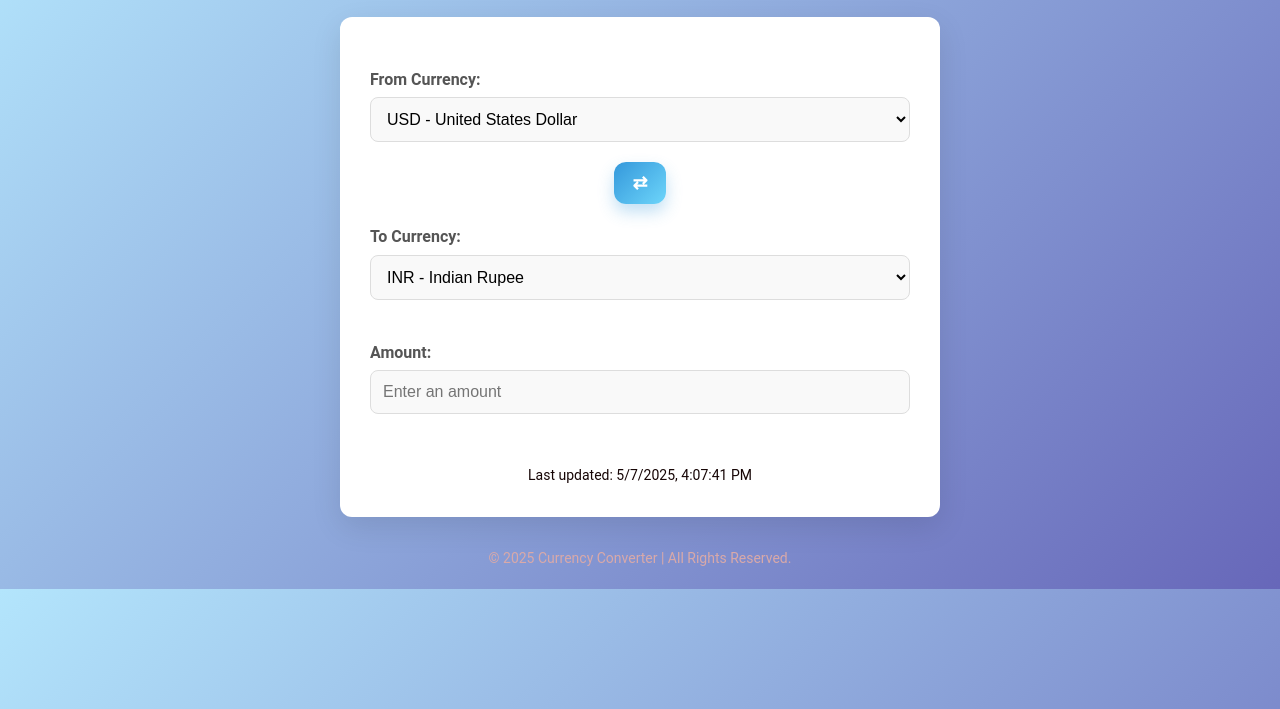
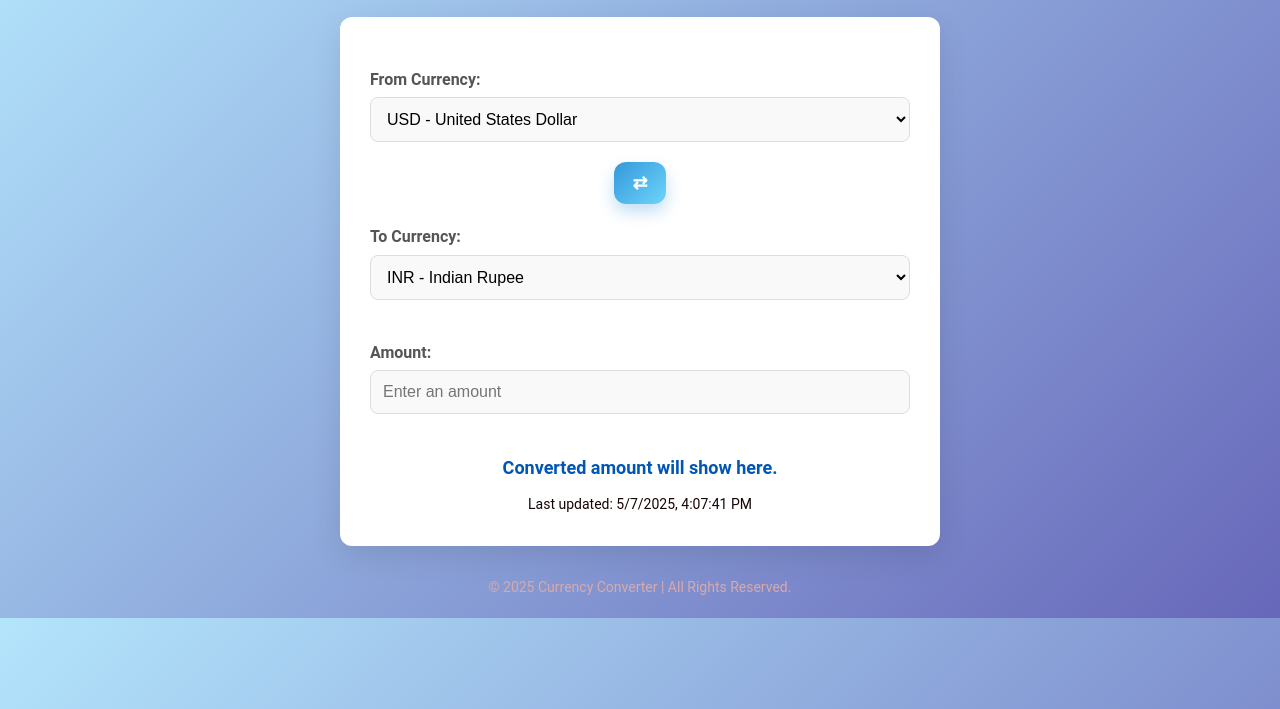
Before and after one commit to abhishekk-y16/CurrencyConverter, a plain HTML site: page index.html in a window 1280 px wide. Shown: the part 91-800 px from the top of the page. Drawn offline with Linux system fonts and the light colour scheme.

Commit message:
Update index.html

```diff
--- a/index.html
+++ b/index.html
@@ -26,11 +26,11 @@
 
       <div class="input-box">
         <label for="amount">Amount:</label>
-        <input type="number" id="amount" placeholder="Enter an amount" />
+        <input type="number" id="amount" placeholder="Enter an amount"/>
       </div>
 
       <div class="result">
-        <h3 id="result"></h3>
+        <h3 id="result">Converted amount will show here.</h3>
       </div>
       <p id="rate-date">Last updated: --</p>
     </section>
```
